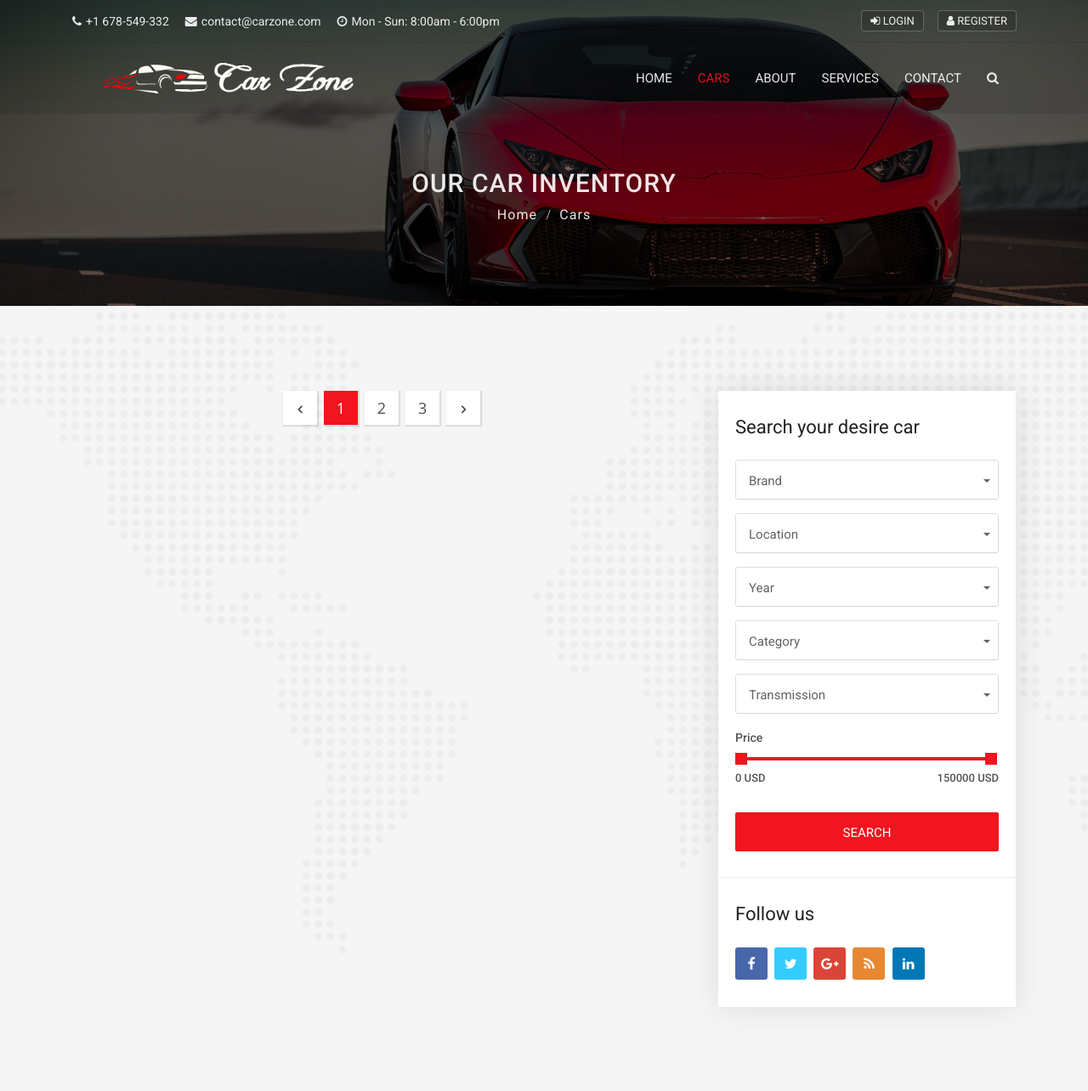
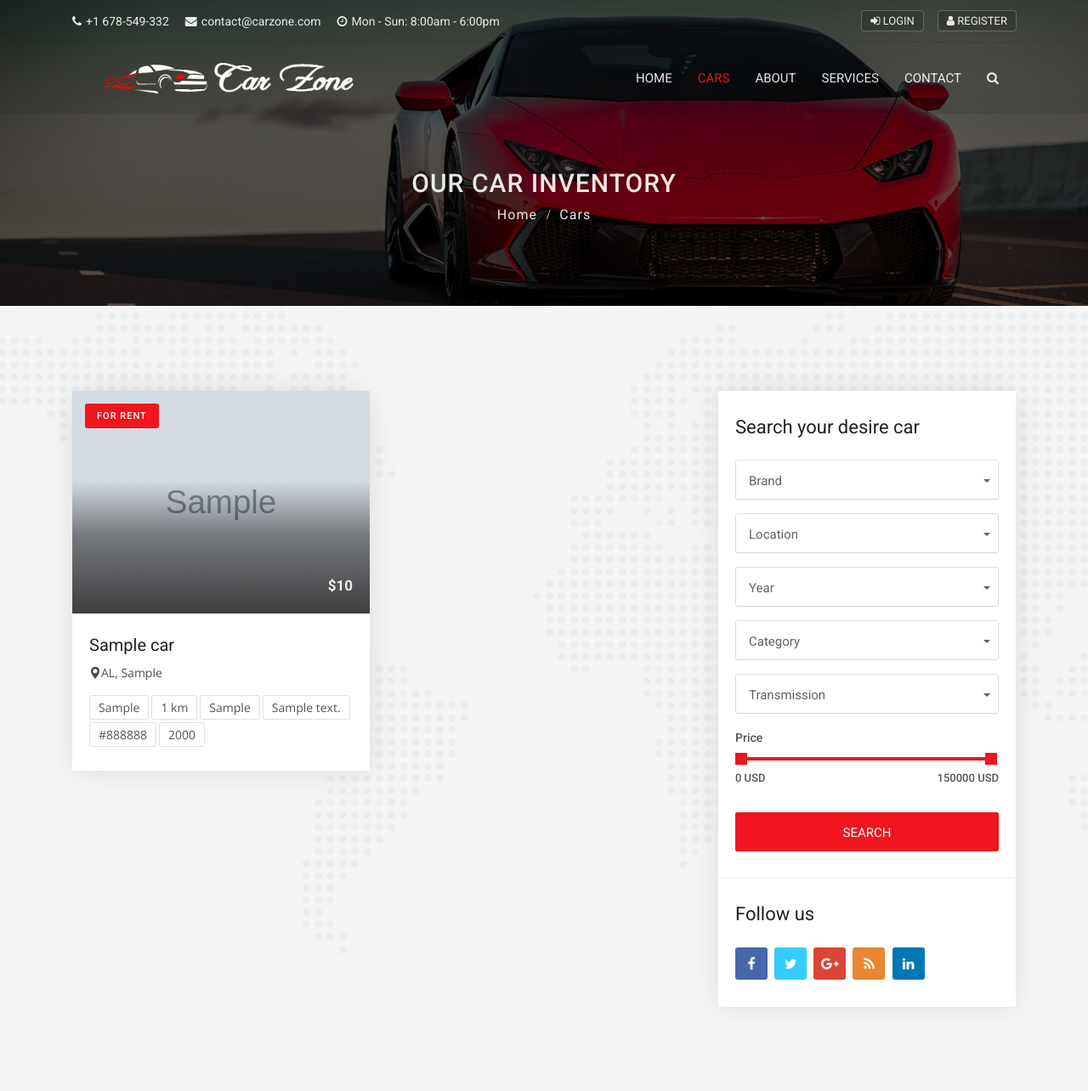
Before and after one commit to pysunita/carzone-project, a Django app: page /cars/ in a window 1280 px wide. Shown: the top 1284 px of the page at 85% size. Run offline with Django 3.2, Linux system fonts and the light colour scheme; tables that the repository leaves empty hold one stand-in row (values such as "Sample post"); grey boxes marked "Sample" are stand-in pictures; some libraries are stand-ins or nearby versions.

Commit message:
worked on car page and paginations

```diff
--- a/cars/views.py
+++ b/cars/views.py
@@ -1,10 +1,14 @@
 from django.shortcuts import render, get_object_or_404
 from .models import Car
+from django.core.paginator import Paginator, PageNotAnInteger, EmptyPage
 
 def cars(request):
-    car = Car.objects.order_by('-created_date')
+    cars = Car.objects.order_by('-created_date')
+    paginator = Paginator(cars, 2)
+    page = request.GET.get('page')
+    paged_cars = paginator.get_page(page)
     data = {
-        'cars': cars,
+        'cars': paged_cars,
     }
     return render(request,'cars/cars.html', data)
 
--- a/templates/cars/cars.html
+++ b/templates/cars/cars.html
@@ -32,7 +32,7 @@
                                     <div class="price-box">
                                         <span>${{car.price | intcomma }}</span>
                                     </div>
-                                    <img class="d-block w-100" src="{{car.car_photo.url}}" alt="car">
+                                    <img class="d-block w-100" src="{{car.car_photo.url}}" alt="car" style="min-height: 262px; max-height: 262px;">
                                 </a>
                                 <div class="carbox-overlap-wrapper">
                                     <div class="overlap-box">
@@ -69,16 +69,17 @@
                             </div>
                             <div class="detail">
                                 <h1 class="title">
-                                    <a href="car-details.html">{{car.car_title}}</a>
+                                    <a href="{% url 'car_detail' car.id %}">{{car.car_title}}</a>
                                 </h1>
                                 <div class="location">
-                                    <a href="car-details.html">
+                                    <a href="{% url 'car_detail' car.id %}">
                                         <i class="flaticon-pin"></i>{{car.state}}, {{car.city}}
                                     </a>
+
                                 </div>
                                 <ul class="facilities-list clearfix">
                                     <li>{{car.fuel_type}}</li>
-                                    <li>{{car.miles | intcomma }}</li>
+                                    <li>{{car.miles | intcomma}} km</li>
                                     <li>{{car.transmission}}</li>
                                     <li>{{car.body_style}}</li>
                                     <li>{{car.color}}</li>
@@ -87,22 +88,47 @@
                             </div>
                         </div>
                     </div>
+
                 {% endfor %}
+
+
                 </div>
                 <!-- Page navigation start -->
                 <div class="pagination-box p-box-2 text-center">
                     <nav aria-label="Page navigation example">
+                        {% if cars.has_other_pages %}
                         <ul class="pagination">
-                            <li class="page-item">
-                                <a class="page-link" href="#"><i class="fa fa-angle-left"></i></a>
-                            </li>
-                            <li class="page-item"><a class="page-link active" href="#">1</a></li>
-                            <li class="page-item"><a class="page-link" href="#">2</a></li>
-                            <li class="page-item"><a class="page-link" href="#">3</a></li>
-                            <li class="page-item">
-                                <a class="page-link" href="#"><i class="fa fa-angle-right"></i></a>
-                            </li>
+                            {% if cars.has_previous%}
+                                <li class="page-item">
+                                    <a class="page-link" href="?page={{cars.previous_page_number}}"><i class="fa fa-angle-left"></i></a>
+                                </li>
+                            {% else %}
+                                <li class="page-item disabled">
+                                    <a class="page-link"><i class="fa fa-angle-left"></i></a>
+                                </li>
+                            {% endif %}
+
+                               {% for i in cars.paginator.page_range %}
+                            {% if cars.number == i %}
+                                <li class="page-item"><a class="page-link active" href="#">{{i}}</a></li>
+                            {% else %}
+                                <li class="page-item"><a class="page-link" href="?page={{i}}">{{i}}</a></li>
+                            {% endif %}
+                         {% endfor %}
+                            <!--next page arrow start-->
+                             {% if cars.has_next %}
+                                <li class="page-item">
+                                    <a class="page-link" href="?page={{cars.next_page_number}}"><i class="fa fa-angle-right"></i></a>
+                                </li>
+                            {% else %}
+                                <li class="page-item disabled">
+                                    <a class="page-link"><i class="fa fa-angle-right"></i></a>
+                                </li>
+                            {% endif %}
+                            <!--next page arrow end-->
+
                         </ul>
+                        {% endif %}
                     </nav>
                 </div>
             </div>
--- a/templates/pages/home.html
+++ b/templates/pages/home.html
@@ -176,7 +176,7 @@
                             </h1>
                             <div class="location">
                                 <a href="{% url 'car_detail' car.id %}">
-                                    <i class="flaticon-pin"></i>{{car. state}}, {{car.city}}
+                                    <i class="flaticon-pin"></i>{{car.state}}, {{car.city}}
                                 </a>
                             </div>
                             <ul class="facilities-list clearfix">
```
